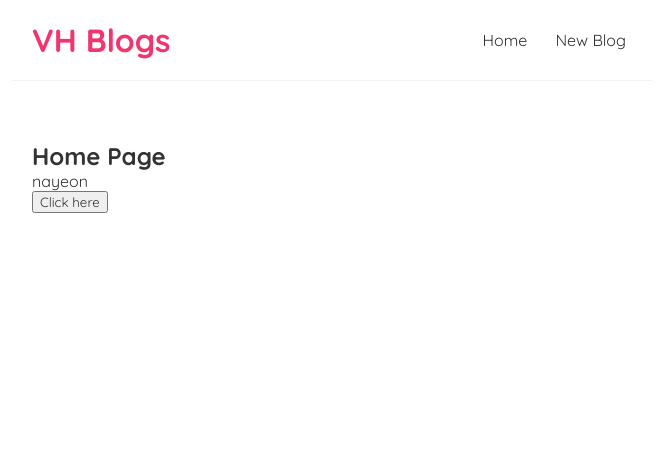
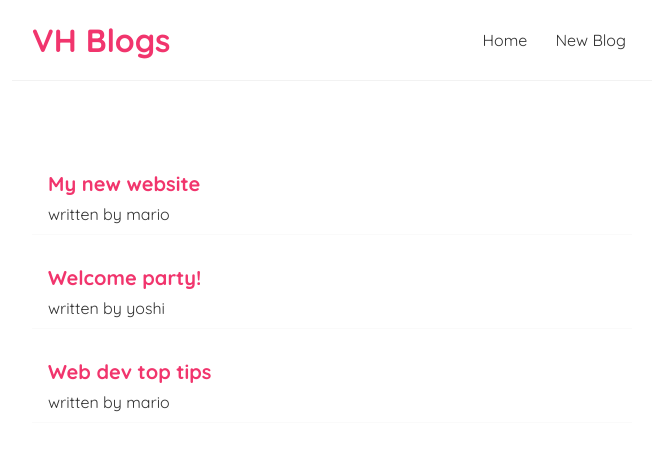
Before and after one commit to vhillyjay/GreenGrape, a React (Create React App) app: page / in a window 1280 px wide. Shown: the top 450 px of the page, without its empty margins (308-964 px from the left). Built offline with nearby package versions, Linux system fonts and the light colour scheme.

Commit message:
output list

```diff
--- a/src/Home.js
+++ b/src/Home.js
@@ -2,23 +2,38 @@ import { useState } from "react";
 
 const Home = () => {
     // let name = 'nayeon';
-    const [name, setName] = useState('nayeon');
+    // const [name, setName] = useState('nayeon');
         // assigning usestate to const while array destructuring, usestate is reactive
         // first param is the value of usestate, use the second to update the value aka set***
 
-    const handleClick = () => {
-        setName('momo');
-    }
+    // const handleClick = () => {
+    //     setName('momo');
+    // }
 
     // const handleClickAgain = (name) => {
     //     console.log('hello' + ' ' + name);
     // }
 
+    const [blogs, setBlogs] = useState([
+        { title: 'My new website', body: 'lorem ipsum...', author: 'mario', id: 1 },
+        { title: 'Welcome party!', body: 'lorem ipsum...', author: 'yoshi', id: 2 },
+        { title: 'Web dev top tips', body: 'lorem ipsum...', author: 'mario', id: 3 }
+    ]);
+
     return (
         <div className="home">
-            <h2>Home Page</h2>
+            {blogs.map((blog) => (
+                <div className="blog-preview" key={blog.id}>
+                    <h2>{blog.title}</h2>
+                    <p>written by {blog.author}</p>
+                </div>
+            ))}
+            {/* blogs from usestate variable, .map is a js function. call back function.
+                blog(each item) is defined by the user can be any name. key should be unique  */}
+
+            {/* <h2>Home Page</h2>
                 <p>{name}</p>
-            <button onClick={handleClick}>Click here</button>
+            <button onClick={handleClick}>Click here</button> */}
             {/* <button onClick={() => {
                 handleClickAgain('nayeonnn');
             }}>Click again</button> */}
--- a/src/index.css
+++ b/src/index.css
@@ -35,6 +35,22 @@
   padding: 20px;
 }
 
+/* blog previews / list */
+.blog-preview {
+  padding: 10px 16px;
+  margin: 20px 0;
+  border-bottom: 1px solid #fafafa;
+  /* 5f1b1b */
+}
+.blog-preview:hover {
+  box-shadow: 1px 3px 5px rgba(0,0,0,0.1);
+}
+.blog-preview h2 {
+  font-size: 20px;
+  color: #f1356d;
+  margin-bottom: 8px;
+}
+
 /* body {
   margin: 0;
   font-family: -apple-system, BlinkMacSystemFont, 'Segoe UI', 'Roboto', 'Oxygen',
```
